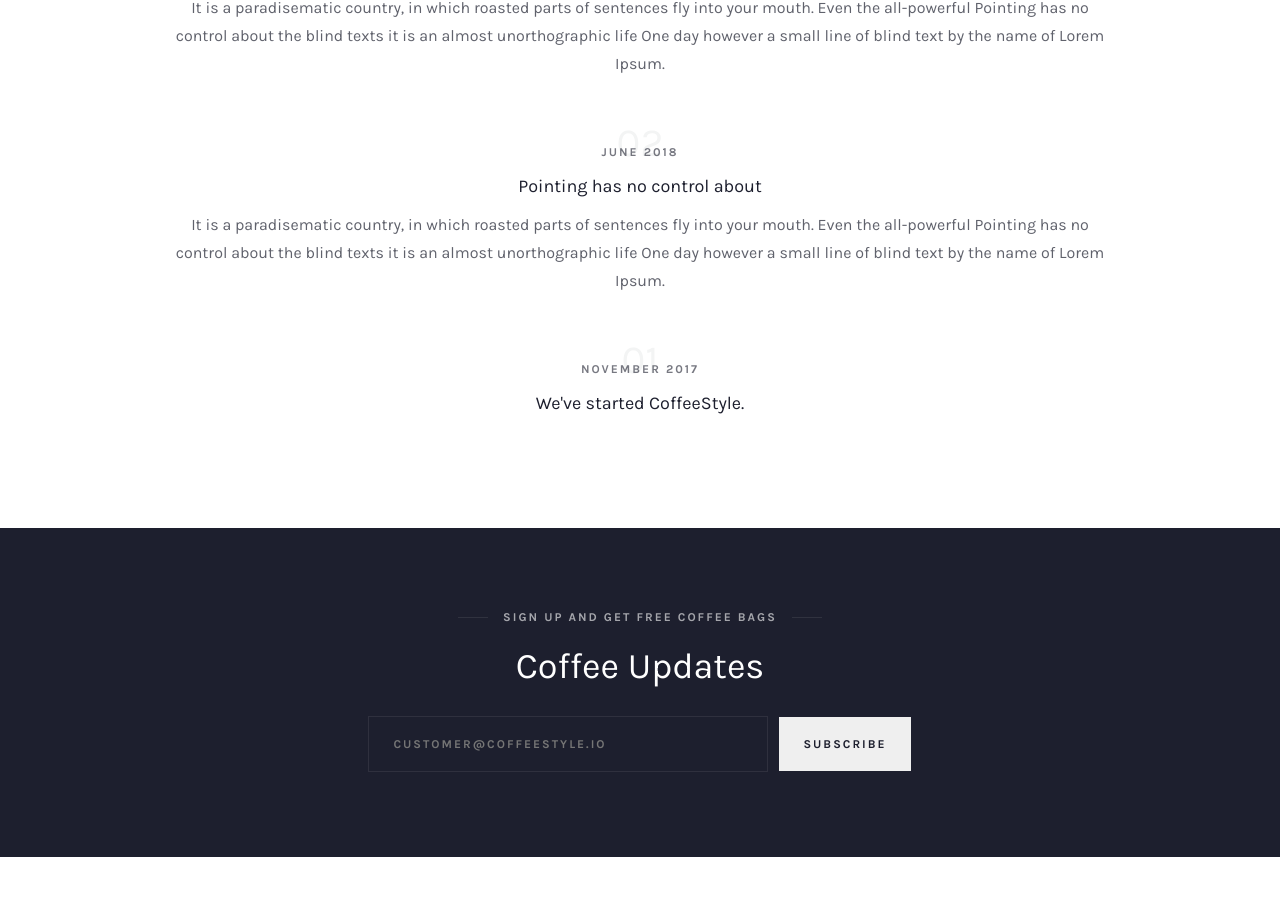
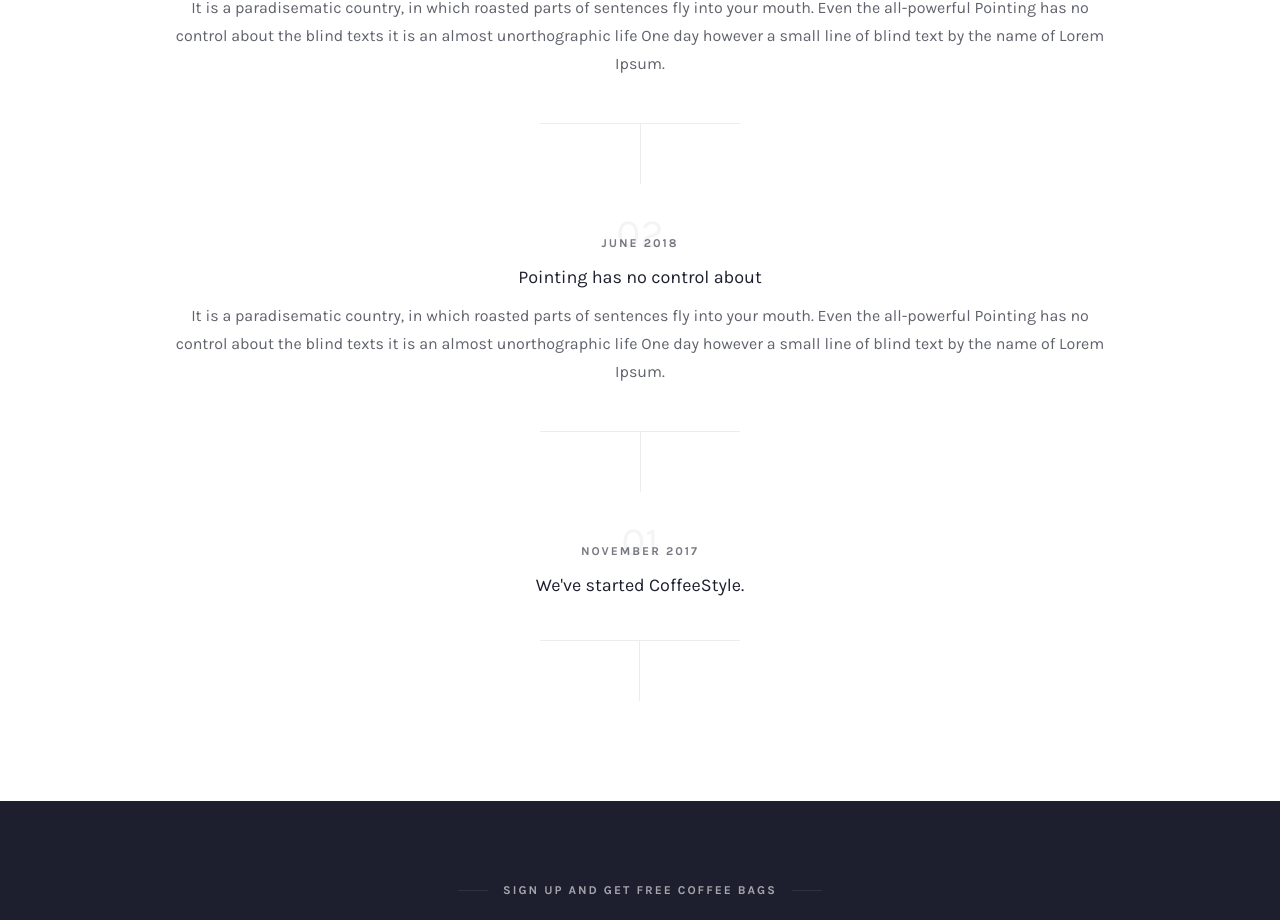
Before and after one commit to EvgeniiGo/coffee-mugs, a React (Vite) app: page /about in a window 1280 px wide. Shown: the part 4079-4999 px from the top of the page. Built offline with nearby package versions, Linux system fonts and the light colour scheme.

Commit message:
About component finished

```diff
--- a/src/Components/History/History.tsx
+++ b/src/Components/History/History.tsx
@@ -29,6 +29,8 @@
             about the blind texts it is an almost unorthographic life One day
             however a small line of blind text by the name of Lorem Ipsum.
           </p>
+          <div className="history__hLine" />
+          <div className="history__vLine" />
         </div>
         <div className="history__post">
           <div className="history__number">02</div>
@@ -40,11 +42,15 @@
             about the blind texts it is an almost unorthographic life One day
             however a small line of blind text by the name of Lorem Ipsum.
           </p>
+          <div className="history__hLine" />
+          <div className="history__vLine" />
         </div>
         <div className="history__post">
           <div className="history__number">01</div>
           <p className="history__label">November 2017</p>
           <h5 className="history__title">We've started CoffeeStyle.</h5>
+          <div className="history__hLine" />
+          <div className="history__vLine" />
         </div>
       </div>
     </section>
```
